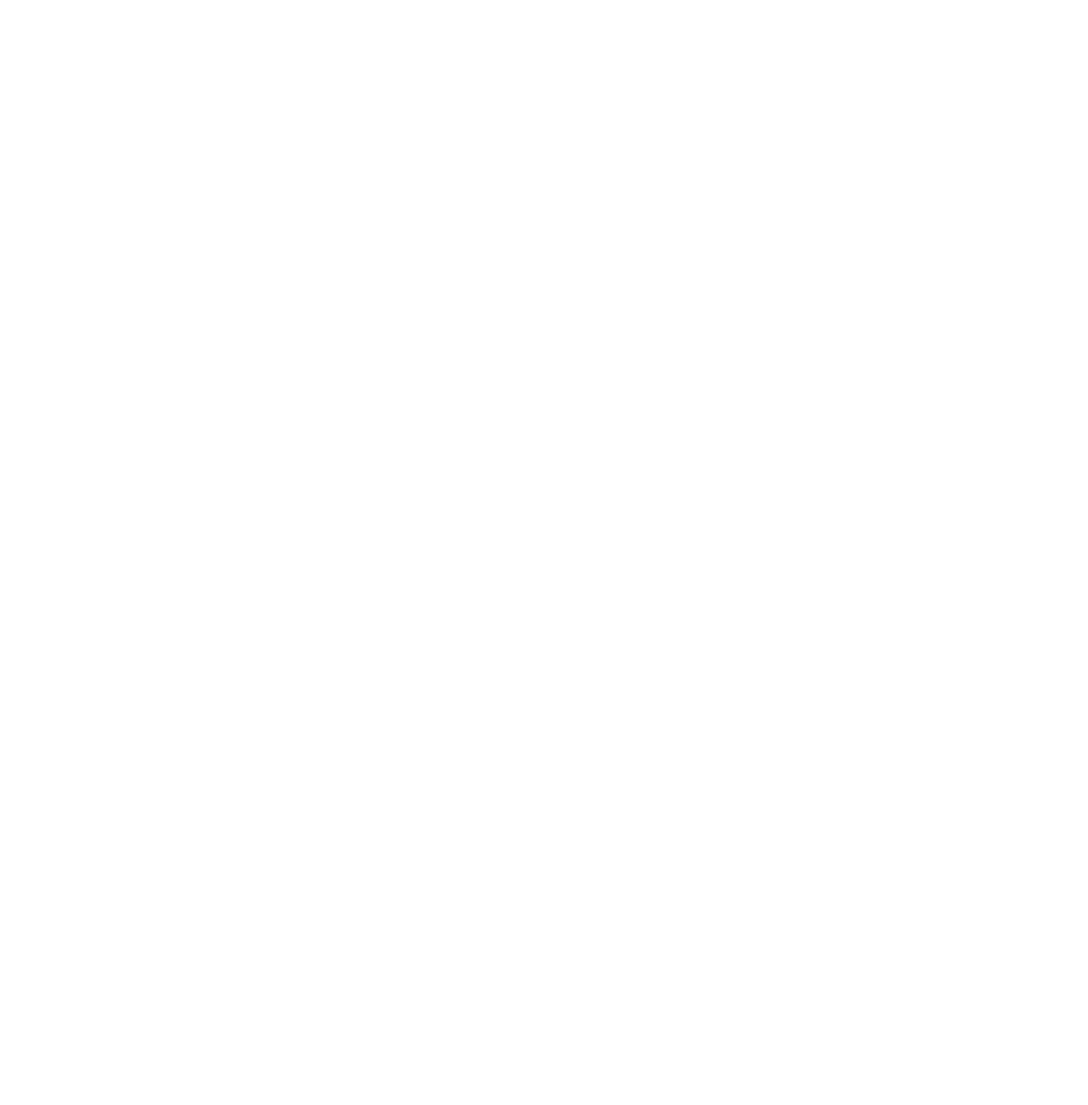
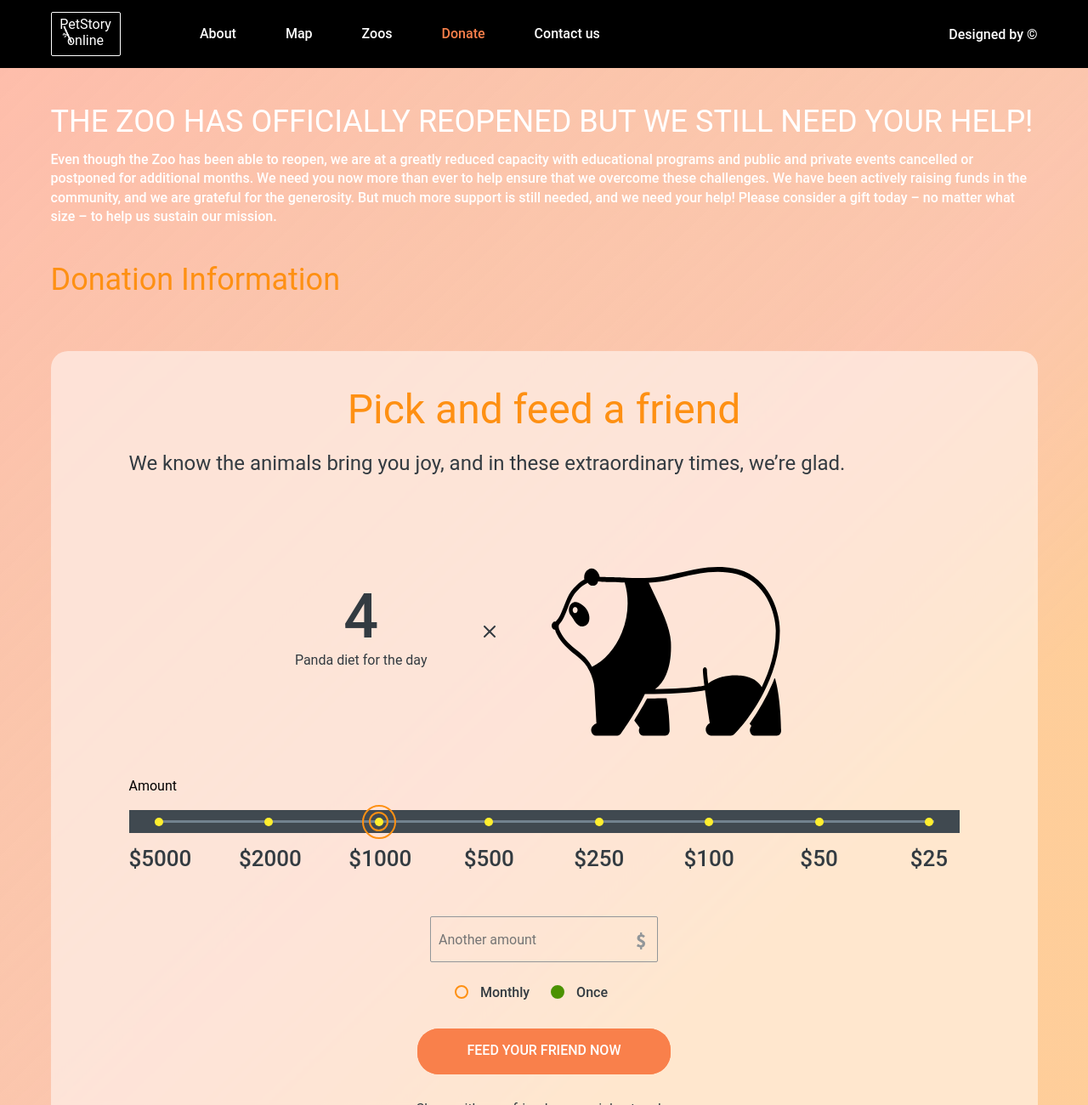
Before and after one commit to EugeneBurkovskiy/OnlineZooWeb-NativeJS, a plain HTML site: page pages/donate/index.html in a window 1280 px wide. Shown: the top 1300 px of the page at 85% size. Before the commit the page ends 800 px from the top, so only its background shows below. Drawn offline with Linux system fonts and the light colour scheme.

Commit message:
feat:add donate page

```diff
--- a/pages/donate/index.html
+++ b/pages/donate/index.html
@@ -0,0 +1,161 @@
+<!DOCTYPE html>
+<html lang="ru">
+
+<head>
+    <meta charset="UTF-8">
+    <meta http-equiv="X-UA-Compatible" content="IE=edge">
+    <meta name="viewport" content="width=device-width, initial-scale=1.0">
+    <link rel="stylesheet" href="style.css">
+    <link rel="preconnect" href="https://fonts.googleapis.com">
+    <title>PetStoryOnline</title>
+</head>
+
+<body>
+    <header class="header">
+        <div class="container">
+            <div class="header__row">
+                <a href="index.html" class="header__logo">
+                    <h1 class="header__logo-descr">PetStory<br>online</h1>
+                    <img src="../../assets/icons/bamboo.svg" alt="" class="header__logo-bamboo">
+                </a>
+                <nav class="header__menu">
+                    <ul class="header__menu-list">
+                        <li><a href="../main/index.html">About</a></li>
+                        <li><a href="#">Map</a></li>
+                        <li><a href="#">Zoos</a></li>
+                        <li><a href="#" onclick="return false">Donate</a></li>
+                        <li><a href="#">Contact us</a></li>
+                    </ul>
+                </nav>
+                <a href="https://www.figma.com/" class="header__descr">Designed by ©</a>
+            </div>
+        </div>
+    </header>
+    <section class="pick">
+        <div class="container">
+            <h2 class="pick__title">THE ZOO HAS OFFICIALLY REOPENED BUT WE STILL NEED YOUR HELP!</h2>
+            <p class="pick__descr">Even though the Zoo has been able to reopen, we are at a greatly reduced capacity
+                with educational programs and public and private events cancelled or postponed for additional months. We
+                need you now more than ever to help ensure that we overcome these challenges. We have been actively
+                raising funds in the community, and we are grateful for the generosity. But much more support is still
+                needed, and we need your help! Please consider a gift today – no matter what size – to help us sustain
+                our mission.</p>
+            <h3 class="pick__subtitle">Donation Information</h3>
+            <div class="pick__block">
+                <h2 class="pick__block-title">Pick and feed a friend</h2>
+                <p class="pick__block-descr">We know the animals bring you joy, and in these extraordinary times, we’re
+                    glad.</p>
+                <div class="pick__block-display">
+                    <div class="pick__block-number">4<p>Panda diet for the day</p>
+                    </div>
+                    <img src="../../assets/icons/cross.svg" alt="cross">
+                    <img src="../../assets/icons/panda.svg" alt="animal">
+                </div>
+                <div class="pick__block-scroll">
+                    <p>Amount</p>
+                    <div class="pick__block-scrollbar">
+                        <div class="pick__block-insidescroll">
+                            <li class="pick__block-elipse">
+                                </д>
+                            <li class="pick__block-elipse"></li>
+                            <li class="pick__block-elipse pick__block-elipse_active"></li>
+                            <li class="pick__block-elipse"></li>
+                            <li class="pick__block-elipse"></li>
+                            <li class="pick__block-elipse"></li>
+                            <li class="pick__block-elipse"></li>
+                            <li class="pick__block-elipse"></li>
+                        </div>
+                    </div>
+                    <div class="pick__block-sum">
+                        <li>5000</li>
+                        <li>2000</li>
+                        <li>1000</li>
+                        <li>500</li>
+                        <li>250</li>
+                        <li>100</li>
+                        <li>50</li>
+                        <li>25</li>
+                    </div>
+                </div>
+                <form class="pick__form">
+                    <div class="pick__form-input">
+                        <input type="number" maxlength="4" placeholder="Another amount" name="another-amount">
+                        <img src="../../assets/icons/dollar.svg" alt="dollar"></img>
+                    </div>
+                    <div class="pick__form-radio">
+                        <input id="monthly" type="radio" name="period" value="monthly">
+                        <label for="monthly" class="radio__label">Monthly</label>
+                        <input id="once" type="radio" name="period" value="once" checked>
+                        <label for="once" class="radio__label">Once</label>
+                    </div>
+                    <div class="button">
+                        <a href="#" class="button">Feed your friend now</a>
+                    </div>
+                </form>
+                <span class="pick__share">Share with your friends on social networks</span>
+            </div>
+        </div>
+    </section>
+    <footer class="footer">
+        <div class="container">
+            <div class="footer__columns">
+                <div class="footer__first-column">
+                    <a href="index.html" class="header__logo">
+                        <h1 class="header__logo-descr">PetStory<br>online</h1>
+                        <img src="../../assets/icons/bamboo.svg" alt="" class="header__logo-bamboo">
+                    </a>
+                    <div class="button">
+                        <a href="#" class="button">leave a feedback</a>
+                    </div>
+                    <div class="footer__social">
+                        <a href="https://www.facebook.com/" class="footer__social-item">
+                            <div class="footer__social-image"><img src="../../assets/icons/facebook.svg" alt="facebook">
+                            </div>
+                            <span>Facebook</span>
+                        </a>
+                        <a href="https://twitter.com/" class="footer__social-item">
+                            <div class="footer__social-image"><img src="../../assets/icons/twitter.svg" alt="Twitter">
+                            </div>
+                            <span>Twitter</span>
+                        </a>
+                        <a href="https://www.instagram.com/" class="footer__social-item">
+                            <div class="footer__social-image"><img src="../../assets/icons/instagram.svg"
+                                    alt="Instagram">
+                            </div>
+                            <span>Instagram</span>
+                        </a>
+                        <a href="https://www.youtube.com/" class="footer__social-item">
+                            <div class="footer__social-image"><img src="../../assets/icons/youtube.svg" alt="YouTube">
+                            </div>
+                            <span>YouTube</span>
+                        </a>
+                    </div>
+                </div>
+                <div class="footer__second-column">
+                    <nav class="footer__menu">
+                        <ul class="footer__menu-list">
+                            <li><a href="../main/index.html">About</a></li>
+                            <li><a href="#">Map</a></li>
+                            <li><a href="#">Zoos</a></li>
+                            <li><a href="#">Contact us</a></li>
+                        </ul>
+                    </nav>
+                </div>
+                <div class="footer__third-column">
+                    <form action="#">
+                        <label for="email">Subscribe to our news</label>
+                        <input type="email" placeholder="Enter your email" id="email" required>
+                        <button>Submit</button>
+                    </form>
+                    <div class="footer__designed">
+                        <p>Designed by Alisa Samborskaya</p>
+                        <p>©RSSchool & ©Yem Digital 2021</p>
+                    </div>
+                </div>
+            </div>
+        </div>
+    </footer>
+    <script src="script.js"></script>
+</body>
+
+</html>
--- a/pages/donate/style.css
+++ b/pages/donate/style.css
@@ -0,0 +1,479 @@
+@import '../../assets/styles/reset.css';
+@font-face {
+    font-family: "Roboto";
+    src: url('https://fonts.googleapis.com/css2?family=Roboto&display=swap');
+}
+.body{
+    font-family: "Roboto",sans-serif;
+}
+.header{
+    background-color: #000000;
+    padding: 14px 0px;
+    width: 100%;
+    font-weight: 500;
+}
+.container{
+    max-width: 1161px;
+    margin: 0 auto;
+    position: relative;
+    font-family: "Roboto",sans-serif;
+}
+.header__logo{
+    display: block;
+    color: #FFFFFF;
+    border: 1px solid #FFFFFF;
+    border-radius: 2px;
+    height: 52px;
+    width: 82px;
+    position: relative;
+    padding: 4px;
+}
+.header__logo-descr{
+    text-align: center;
+}
+.header__logo img{
+    position: absolute;
+    top: 15px;
+    left: 12px;
+}
+.header__row{
+    display: flex;
+    color: #FFFFFF;
+    justify-content: space-between;
+    align-items: center;
+    width: 100%;
+}
+.header__menu-list{
+    display: flex;
+    justify-content: space-between;
+    margin: 0px 438px 0px 63px;
+}
+.header__menu-list li{
+    margin-right: 58px;
+    font-size: 16px;
+    line-height: 140%;
+}
+.header__menu-list li:last-child{
+    margin-right: -58px;
+}
+.header__menu-list li a{
+    color: #FFFFFF;
+}
+.header__menu-list li a:active{
+    color: #F9804B;
+}
+.header__menu-list li:nth-child(4) a{
+    color:#F9804B;
+    cursor:default;
+}
+.header__descr{
+    color: #FFFFFF;
+}
+.header__descr:active{
+    color: #F9804B;
+}
+.button{
+    color:#FFFFFF;
+    background-color:#F9804B;
+    border-radius: 25px;
+    text-align: center;
+    font-weight: 500;
+    text-transform: uppercase;
+    height: 54px;
+    width: 298px;
+    margin: 0 auto;
+    font-family: "Roboto",sans-serif;
+}
+.button:hover{
+    transition: all 0.4s;
+    background-color: #E47209;
+}
+.button:active{
+    transition: all 0.4s;
+    background-color: #4B9200;
+}
+.button:disabled{
+    background-color: #828282;
+}
+.button a{
+    display:  block;
+    height: 100%;
+    width: 100%;
+    padding-top: 16px;
+}
+.pick{
+    background: linear-gradient(315.75deg, rgba(254, 210, 144, 0.7) 30.06%, #FEBDAB 100.95%, rgba(254, 210, 144, 0.7) 106.36%), linear-gradient(315.75deg, rgba(254, 189, 171, 0.74) 30.06%, rgba(243, 169, 248, 0.66) 50.74%, #E0D8F0 80.49%, #EAF7FE 127.9%, #EAF7FE 149.54%), linear-gradient(315.75deg, rgba(254, 189, 171, 0.74) 30.06%, rgba(243, 169, 248, 0.66) 50.74%, #E0D8F0 80.49%, #EAF7FE 127.9%, #EAF7FE 149.54%);
+    color:#FFFFFF;
+    padding: 40px 0px 180px 0px;
+}
+.pick__title{
+    font-weight: 400;
+    font-size: 36px;
+    line-height: 130%;
+    margin-bottom: 10px;
+}
+.pick__descr{
+    font-weight: 500;
+    font-size: 16px;
+    line-height: 140%;
+    margin-bottom: 40px;
+}
+.pick__subtitle{
+    font-weight: 400;
+    font-size: 36px;
+    line-height: 130%;
+    margin-bottom: 60px;
+    color: #FE9013;
+}
+.pick__block{
+    background: rgba(255, 255, 255, 0.52);
+    backdrop-filter: blur(2px);
+    border-radius: 20px;
+    padding: 40px 92px 62px 92px;
+    color: #333B41;
+}
+.pick__block-title{
+    font-weight: 400;
+    font-size: 48px;
+    line-height: 120%;
+    text-align: center;
+    color: #FE9013;
+    margin-bottom: 20px;
+}
+.pick__block-descr{
+    font-weight: 400;
+    font-size: 24px;
+    line-height: 120%;
+    margin-bottom: 60px;
+}
+.pick__block-display{
+    display: flex;
+    margin: 0 auto;
+    align-items: center;
+    justify-content: space-between;
+    width: 60%;
+    margin-bottom: 48px;
+}
+.pick__block-number{
+    font-size: 72px;
+    line-height: 80%;
+    font-weight: 500;
+    text-align: center;
+}
+.pick__block-number p{
+    font-weight: 400;
+    font-size: 16px;
+    line-height: 140%;
+    text-align: center;
+    margin-top: 11px;
+}
+.pick__block-scroll p{
+    color: #000000;
+    font-weight: 400;
+    font-size: 16px;
+    line-height: 140%;
+    margin-bottom: 17px;
+}
+.pick__block-scrollbar{
+    width: 100%;
+    height: 27px;
+    background-color:#404950;
+    margin-bottom: 12px;
+    padding: 12px 30px;
+}
+.pick__block-insidescroll{
+    height: 100%;
+    width: 100%;
+    background-color:#72828E;
+    display: flex;
+    justify-content: space-between;
+    align-items:center;
+}
+.pick__block-elipse{
+    display: block;
+    width: 10px;
+    height: 10px;
+    background: #FFEE2E;
+    border-radius: 100%;
+    cursor: pointer;
+    padding-left: 0;
+    list-style-type: none;
+}
+.pick__block-elipse_active{
+    display: block;
+    width: 10px;
+    height: 10px;
+    background: #FFEE2E;
+    border-radius: 100%;
+    position: relative;
+    padding-left: 0;
+    list-style-type: none;
+}
+.pick__block-elipse_active::before{
+    content:'';
+    width: 40px;
+    height: 40px;
+    position: absolute;
+    top: -15px;
+    left: -15px;
+    border-radius:100%;
+    border: 2px solid #FE9013;
+    cursor: pointer;
+}
+.pick__block-elipse_active::after{
+    content:'';
+    width: 22.95px;
+    height: 22.95px;
+    position: absolute;
+    top: -6.4px;
+    left: -6.4px;
+    border-radius:100%;
+    border: 2px solid #FE9013;
+    cursor: pointer;
+}
+.pick__block-sum{
+    display: flex;
+    justify-content: space-between;
+    align-items:center;
+    margin-bottom: 50px;
+}
+.pick__block-sum li{
+    width: 71px;
+    padding-left: 0;
+    list-style-type: none;
+    text-align: center;
+    font-weight: 500;
+    font-size: 26px;
+    line-height: 140%;
+}
+.pick__block-sum li::before{
+    content:'$';
+}
+.pick__form input::-webkit-outer-spin-button,
+.pick__form input::-webkit-inner-spin-button{
+    -webkit-appearance: none;
+    margin: 0;
+}
+.pick__form{
+    text-align: center;
+}
+
+.pick__form input[name="another-amount"]{
+    display: block;
+    width: 268px;
+    height: 54px;
+    margin: 0 auto;
+    margin-bottom: 25px;
+    padding: 16px 9px;
+    font-weight: 400;
+    font-size: 16px;
+    line-height: 140%;
+    background: none;
+    border: 1px solid #929699;
+    border-radius: 2px;
+    color:#929699;
+    position: relative;
+}
+.pick__form input[name="another-amount"]:focus{
+    border: 1px solid #4B9200;
+}
+.pick__form-input{
+    display: inline-block;
+    position: relative;
+    bottom: 0px;
+    right: 0px;
+}
+.pick__form input[name="another-amount"]+img{
+    position: absolute;
+    bottom: 40px;
+    right: 15px;
+}
+.pick__form-radio{
+    display: flex;
+    justify-content: space-between;
+    width: 250px;
+    margin: 0 auto;
+    padding: 0px 50px;
+    margin-bottom: 30px;
+}
+.radio__label{
+    display: inline-block;
+    cursor: pointer;
+    position: relative;
+    font-weight: 500;
+    font-size: 16px;
+    line-height: 140%;
+}
+input[type=radio]{
+    display: none;
+}
+.radio__label::before{
+    content:'';
+    display: inline-block;
+    border: 2px solid #FE9013;
+    position: absolute;
+    width: 16px;
+    height: 16px;
+    border-radius: 100%;
+    bottom: 5px;
+    left: -30px;
+}
+input[type=radio]:checked + label:before {
+        content: "";
+        background: #4B9200;
+        border: 2px solid #4B9200;
+    }
+.pick__form .button{
+    margin-bottom: 30px;
+}
+.pick__share{
+    display: block;
+    font-weight: 400;
+    font-size: 16px;
+    line-height: 140%;
+    text-align: center;
+}
+.footer{
+    background-color: #111115;
+    color: #FFFFFF;
+    padding: 41px 0px 50px 0px;
+}
+.footer a{
+    color: #FFFFFF;
+}
+.footer__columns{
+    display: flex;
+    justify-content: space-between;
+    font-weight: 400;
+    font-size: 16px;
+    line-height: 140%;
+}
+.footer .header__logo{
+    display: block;
+    margin-bottom: 68px;
+}
+.footer .header__logo img{
+    top: 23px;
+}
+.footer .button{
+    border-radius: 5px;
+    margin: 0;
+    margin-bottom: 44px;
+}
+.footer__social-item{
+    display: block;
+    display: flex;
+    margin-bottom: 10px;
+    position: relative;
+}
+.footer__social-item:active{
+    color:#4B9200;
+}
+.footer__social-item:last-child{
+    margin-bottom: 0px;
+}
+.footer__social-item a{
+    content:'';
+    width: 26px;
+    height: 26px;
+    border-radius:100%;
+    background-color:rgba(196, 196, 196, 0.5);
+    position: absolute;
+}
+.footer__social-item::before{
+    content:'';
+    width: 26px;
+    height: 26px;
+    border-radius:100%;
+    background-color:rgba(196, 196, 196, 0.5);
+    position: absolute;
+    left: -5px;
+    top: -5px;
+    z-index: 0;
+}
+.footer__social-item:active::before{
+    background-color:#4B9200;
+}
+.footer__social-image{
+    margin-right: 12px;
+    width: 26px;
+    height: 26px;
+    position: relative;
+}
+.footer__second-column{
+    display: flex;
+    align-items:flex-end;
+    margin-left: 101px;
+}
+.footer__menu-list{
+    display: flex;
+    justify-content: space-between;
+    margin-right: 32px;
+}
+.footer__menu-list li{
+    margin-left: 54px;
+}
+.footer__menu-list :first-child{
+    margin-left: 0px;
+}
+.footer__menu-list li a:active{
+    color: #F9804B;
+}
+.footer__third-column{
+    display: flex;
+    flex-direction: column;
+    align-items: flex-end;
+    justify-content: space-between;
+}
+.footer__third-column form label{
+    font-weight: 400;
+    font-size: 24px;
+    line-height: 120%;
+}
+.footer__third-column form input:required{
+    height: 42px;
+    width: 200px;
+    border: 0.7px solid #F9804B;
+    border-radius: 2px;
+    background-color:#111115;
+    padding: 10px;
+    font-weight: 400;
+    font-size: 16px;
+    line-height: 140%;
+    margin-top: 24px;
+    margin-right: 10px;
+    color:#FFFFFF;
+}
+.footer__third-column form input:focus{
+    border-color: #4B9200;
+}
+.footer__third-column form button{
+    width: 90px;
+    height: 42px;
+    border-radius: 5px;
+    border: 1px solid  #333B41;
+    background-color: #F1F3F2;
+    color:  #333B41;
+    font-weight: 400;
+    font-size: 16px;
+    line-height: 140%;
+}
+.footer__third-column form button{
+    width: 90px;
+    height: 42px;
+    border-radius: 5px;
+    border: 1px solid  #333B41;
+    background-color: #F1F3F2;
+    color:  #333B41;
+    font-weight: 400;
+    font-size: 16px;
+    line-height: 140%;
+}
+.footer__designed p{
+    font-weight: 100;
+    font-size: 16px;
+    line-height: 130%;
+}
+.footer__designed :first-child{
+    margin-bottom: 10px;
+}
--- a/pages/main/style.css
+++ b/pages/main/style.css
@@ -542,6 +542,7 @@
 .footer__menu-list{
     display: flex;
     justify-content: space-between;
+    margin-right: 32px;
 }
 .footer__menu-list li{
     margin-left: 54px;
```
Also changed, not shown: pages/main/index.html (+4 -5 lines), assets/icons/cross.svg (added), assets/icons/dollar.svg (added), assets/icons/lilelipse.svg (added), assets/icons/panda.svg (added).
